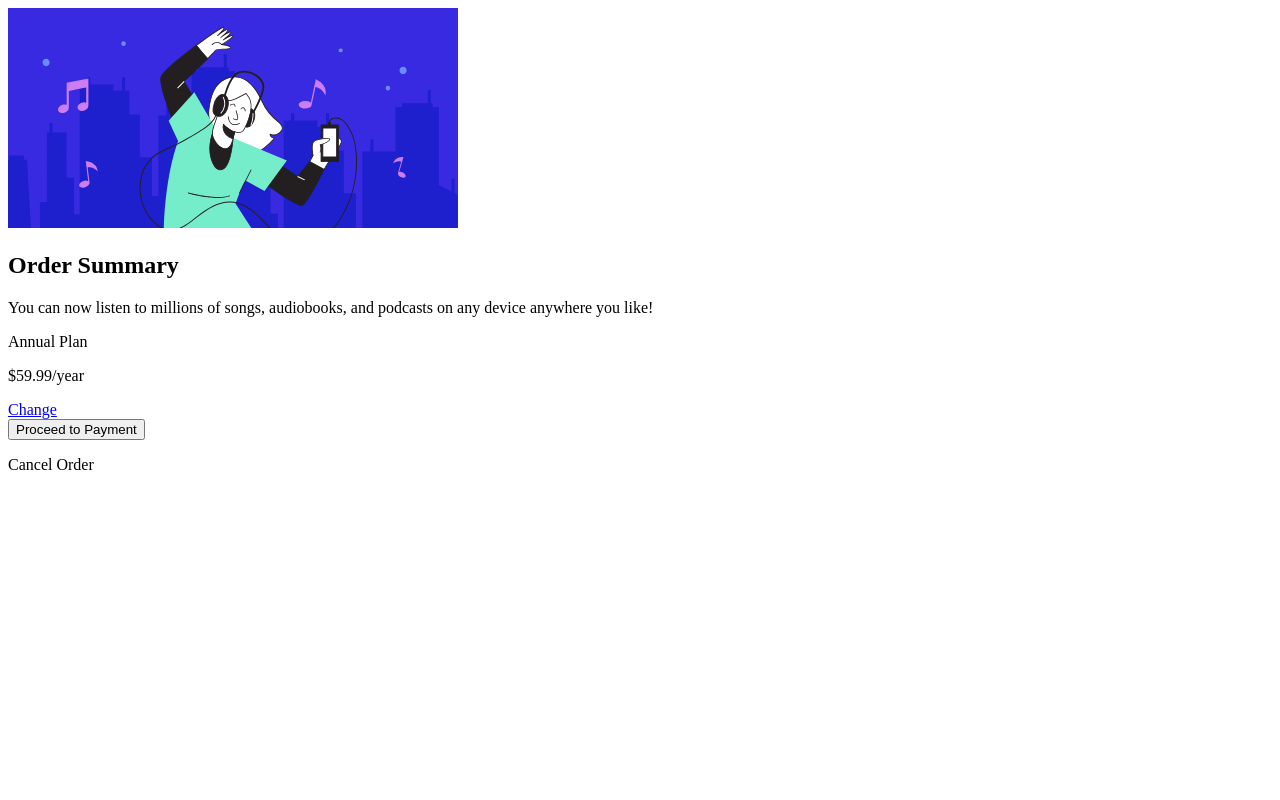
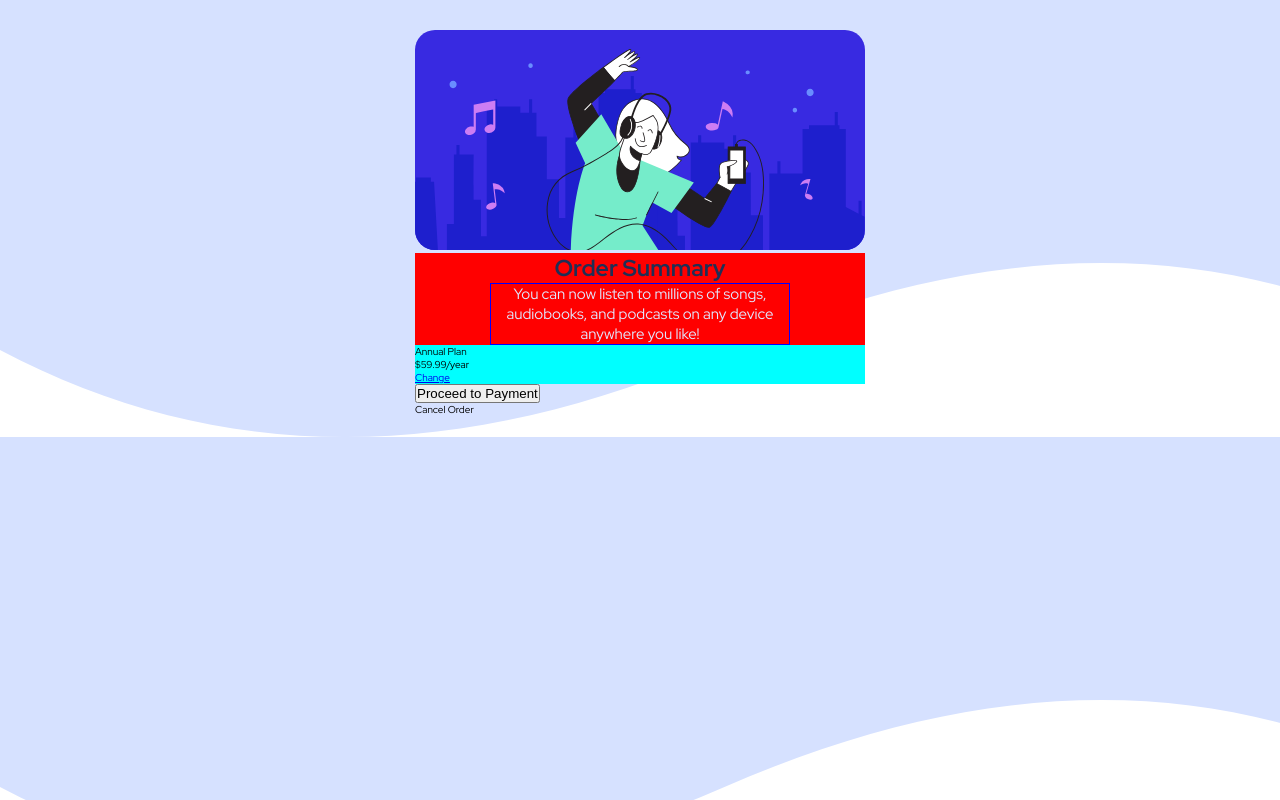
Before and after one commit to MellonFive/order-summary, a plain HTML site: page index.html in a window 1280 px wide. Drawn offline with Linux system fonts and the light colour scheme.

Commit message:
Creating project

```diff
--- a/css/style.css
+++ b/css/style.css
@@ -0,0 +1,44 @@
+html {
+  font-size: 62.5%;
+}
+
+body {
+  margin: auto;
+  font-family: "Red Hat Display", sans-serif;
+  background-image: url(../images/pattern-background-desktop.svg);
+}
+
+.container {
+  max-width: 450px;
+  margin: 3rem auto 0;
+  border-top-left-radius: 2rem;
+  border-top-right-radius: 2rem;
+}
+
+.container svg {
+  border-radius: 2rem;
+}
+
+.container .project {
+  text-align: center;
+  background-color: red;
+}
+
+.container .project .subtitle {
+  font-size: 2.3rem;
+  color: var(--Dark-blue);
+}
+
+.container .project .description {
+  font-size: 1.5rem;
+  text-align: center;
+  margin: auto;
+  width: 30rem;
+  line-height: 2rem;
+  color: var(--Pale-blue);
+  border: 1px solid blue;
+}
+
+.container .annoucement {
+  background-color: aqua; PAREI AQUI
+}
--- a/index.html
+++ b/index.html
@@ -8,7 +8,15 @@
 
   <link rel="icon" type="image/png" sizes="32x32" href="./images/favicon-32x32.png">
 
+  <link rel="stylesheet" href="css/reset.css">
+  <link rel="stylesheet" href="css/variables.css">
   <link rel="stylesheet" href="css/style.css">
+
+  <link rel="preconnect" href="https://fonts.googleapis.com">
+  <link rel="preconnect" href="https://fonts.gstatic.com" crossorigin>
+  <link
+    href="https://fonts.googleapis.com/css2?family=Red+Hat+Display:ital,wght@0,300..900;1,300..900&family=Roboto:ital,wght@0,100;0,300;0,400;0,500;0,700;0,900;1,100;1,300;1,400;1,500;1,700;1,900&display=swap"
+    rel="stylesheet">
 
   <title>Frontend Mentor | Order summary card</title>
 
@@ -105,7 +113,7 @@
         device anywhere you like!
       </p>
     </div>
-  </main>
+
 
     <div class="annoucement">
       <p class="plan">Annual Plan</p>
@@ -116,6 +124,7 @@
     <button class="btn-payment">Proceed to Payment</button>
 
     <p class="cancel">Cancel Order</p>
+  </main>
 </body>
 
 </html>
```
Lines whose indentation alone changed are shown as unchanged.
